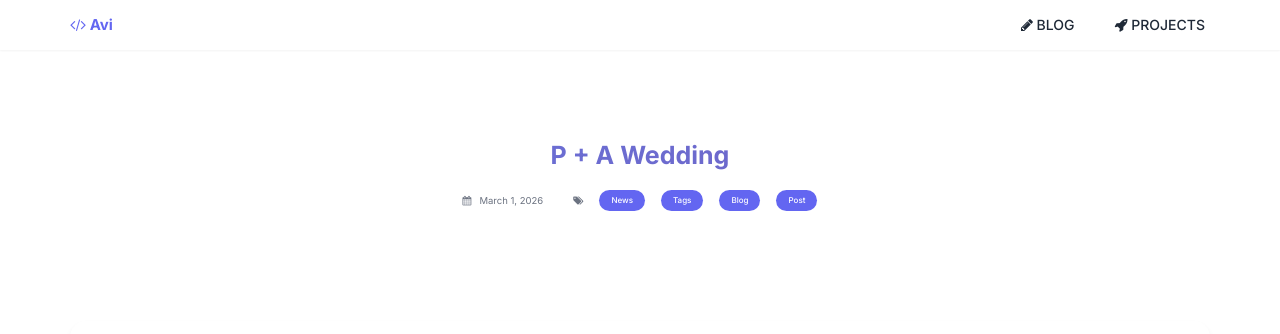
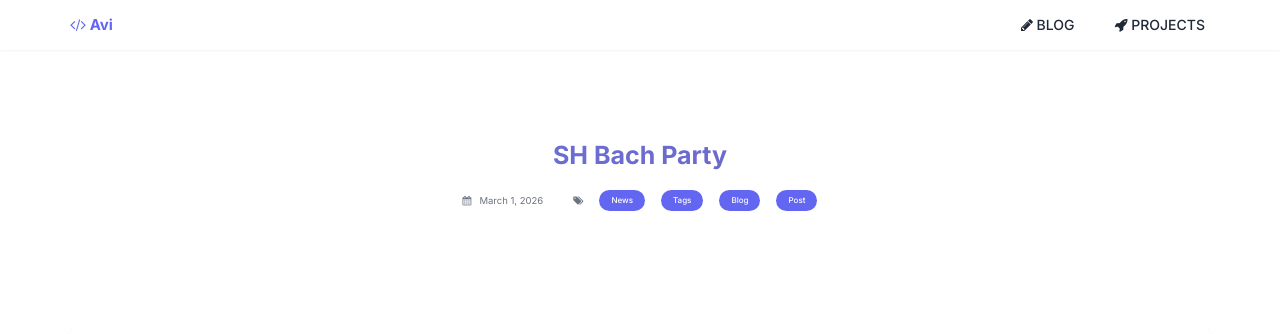
Before and after one commit to avinayak14/avinayak14.github.io, a Jekyll site: the page built from _posts/2026-03-01-post31.md, in a window 1280 px wide. Shown: the top 334 px of the page. Built offline with Jekyll 4.4.1, drawn with Linux system fonts in a browser that asks for light colours; nearby versions of some CDN libraries.

Commit message:
adjust title as needed

```diff
--- a/_posts/2026-03-01-post31.md
+++ b/_posts/2026-03-01-post31.md
@@ -1,6 +1,6 @@
 ---
 layout: post
-title: P + A Wedding
+title: SH Bach Party
 tags:
 - News
 - Tags
```
